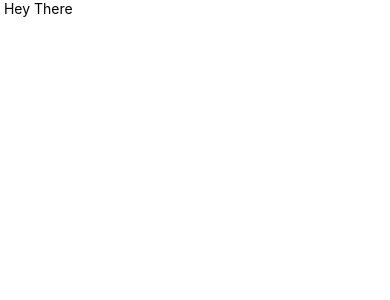
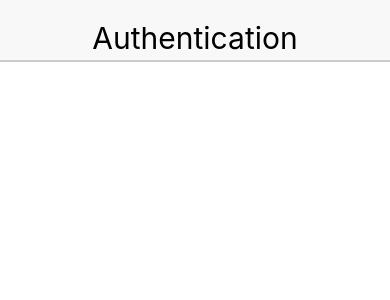
Before and after one commit to pranavj1001/Authentication, a React Native app: screen / in a window 390 px wide. Shown: the top 300 px of the page. Built offline with nearby package versions, Linux system fonts and the light colour scheme.

Commit message:
add Header to the app

```diff
--- a/src/App.js
+++ b/src/App.js
@@ -1,11 +1,12 @@
 import React, { Component } from 'react';
-import { View, Text } from 'react-native';
+import { View } from 'react-native';
+import { Header } from './components/common';
 
 class App extends Component {
   render() {
     return (
       <View>
-        <Text> Hey There </Text>
+        <Header headerText="Authentication" />
       </View>
     );
   }
```
